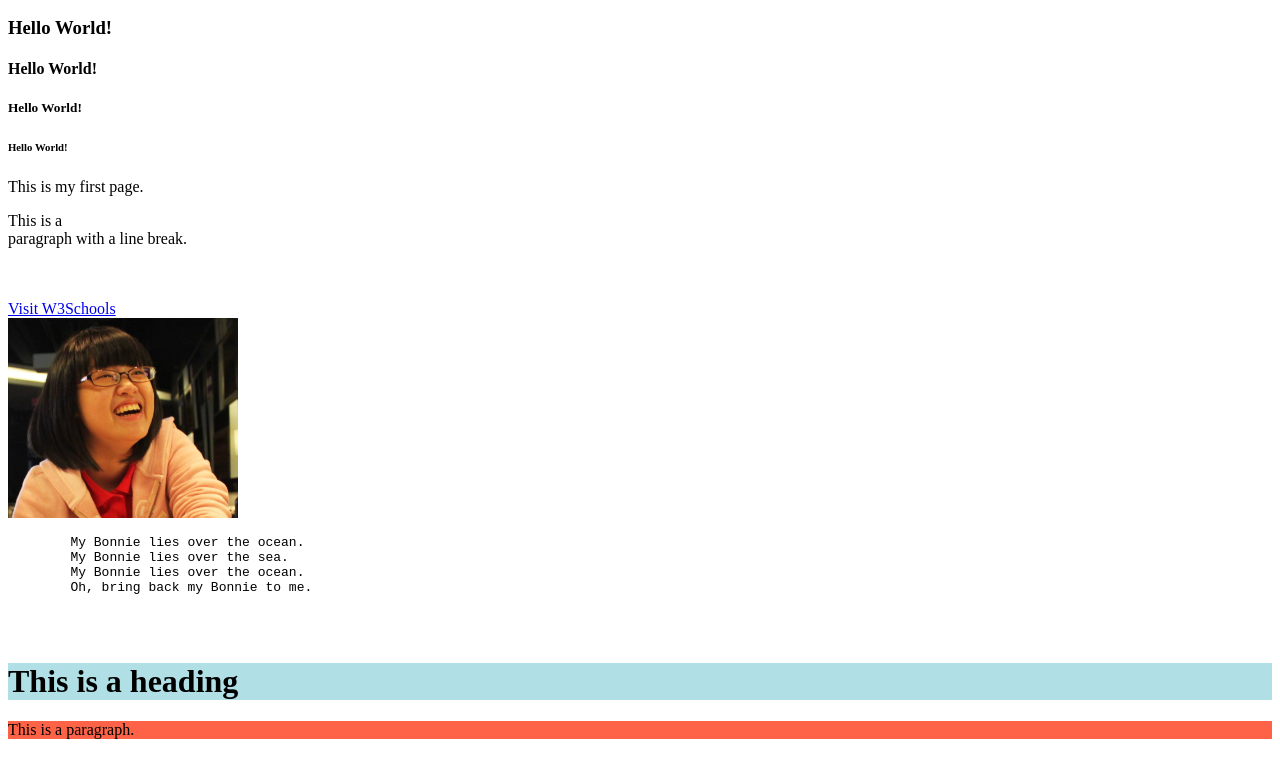
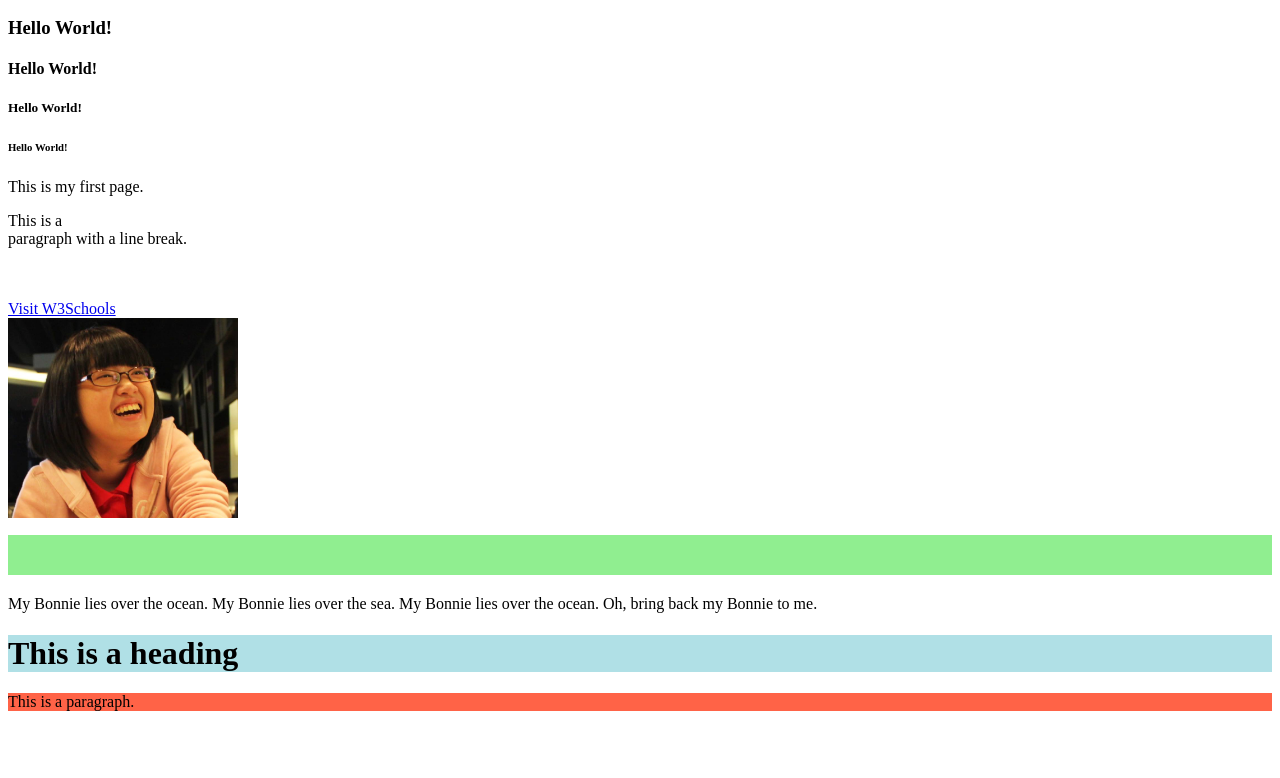
Before and after one commit to BonnieLo/Twine-story, a plain HTML site: page hello.html in a window 1280 px wide. Shown: the part 110-888 px from the top of the page. After the commit the page ends 863 px from the top, so only its background shows below. Drawn offline with Linux system fonts and the light colour scheme.

Commit message:
Revise css style in the header and apply section 2 in the following paragraph

```diff
--- a/hello.html
+++ b/hello.html
@@ -17,8 +17,6 @@
         .section-3 {
             background-color: lightcoral;
         }
-    </style>
-    <style>
         .form-container {
             max-width: 400px;
             margin: 20px auto;
@@ -58,7 +56,7 @@
     <br>
     <!---The text inside a <pre> element is displayed in a fixed-width font (usually Courier),
         and it preserves both spaces and line breaks-->
-    <pre>
+    <pre class="section section-2"></pre>
         My Bonnie lies over the ocean.
         My Bonnie lies over the sea.
         My Bonnie lies over the ocean.
```
